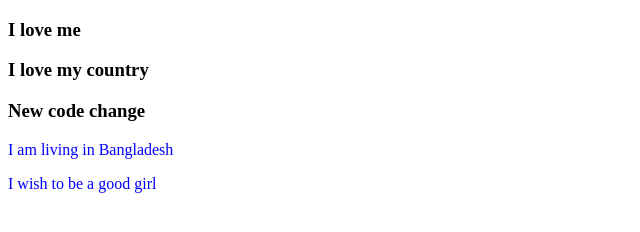
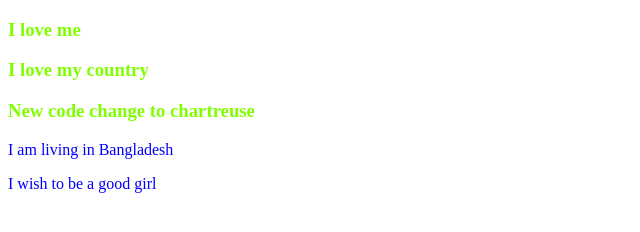
Before and after one commit to githubjinia/my-second-repo, a plain HTML site: page index.html in a window 1280 px wide. Shown: the whole page, without its empty margins (0-640 px from the left). Drawn offline with Linux system fonts and the light colour scheme.

Commit message:
color change

```diff
--- a/index.html
+++ b/index.html
@@ -10,7 +10,7 @@
 <body>
     <h3>I love me</h3>
     <h3>I love my country</h3>
-    <h3>New code change</h3>
+    <h3>New code change to chartreuse</h3>
     <p>I am living in Bangladesh</p>
     <p>I wish to be a good girl</p>
 </body>
--- a/style.css
+++ b/style.css
@@ -1,3 +1,6 @@
 p{
     color:blue;
 }
+h3{
+    color:chartreuse;
+}
```
